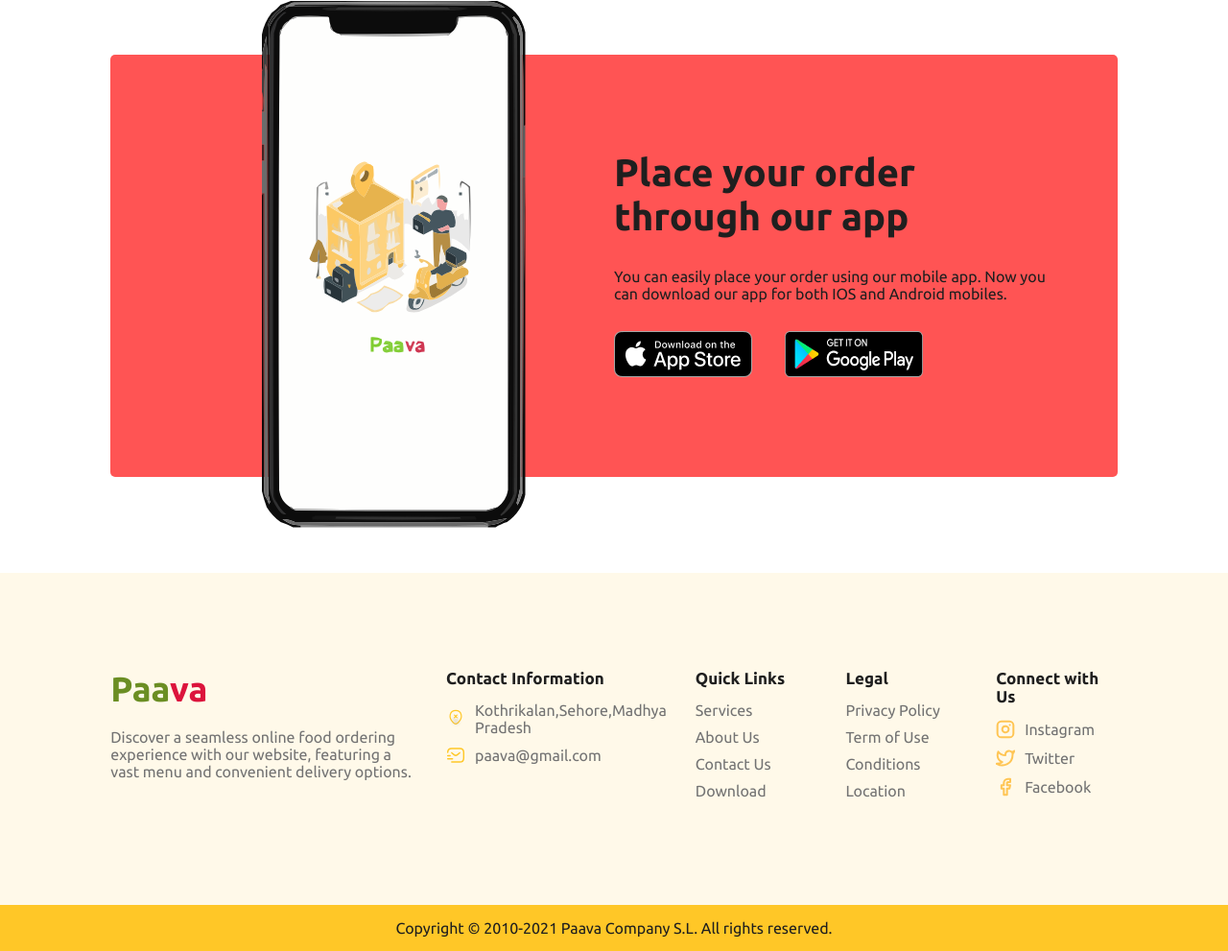
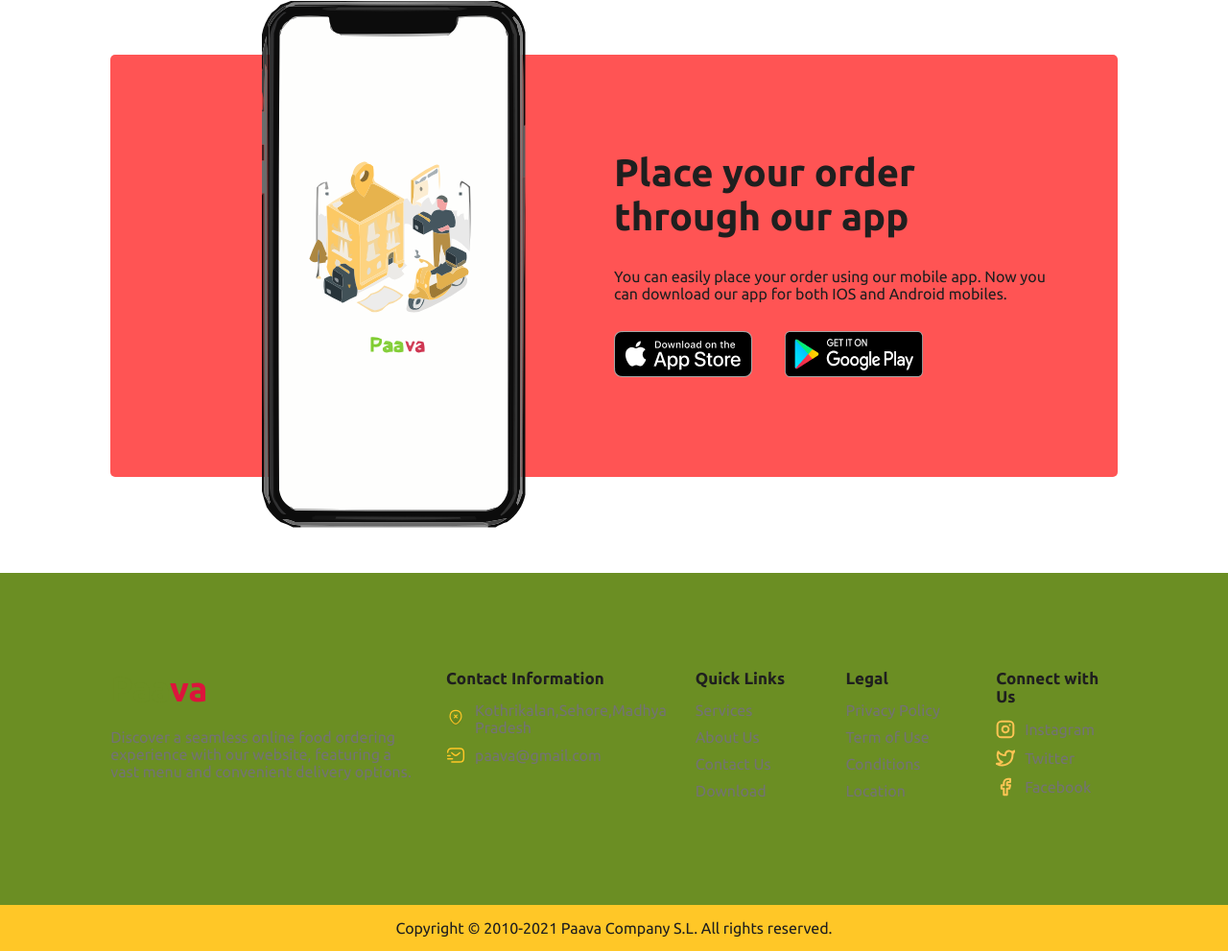
Before and after one commit to ANIKETH232323/Online-Food-Ordering-Website, a plain HTML site: page index.html in a window 1280 px wide. Shown: the part 2867-3858 px from the top of the page at 96% size. Drawn offline with Linux system fonts and the light colour scheme.

Commit message:
Colour change

```diff
--- a/css/styles.css
+++ b/css/styles.css
@@ -442,6 +442,7 @@ section.app .content .links img {
   background-color: var(--footer-yellow);
   padding: 10rem 9%;
   display: grid;
+  background-color: #6b8e23;
   grid-template-columns: 1fr 2fr;
 }
 
```
